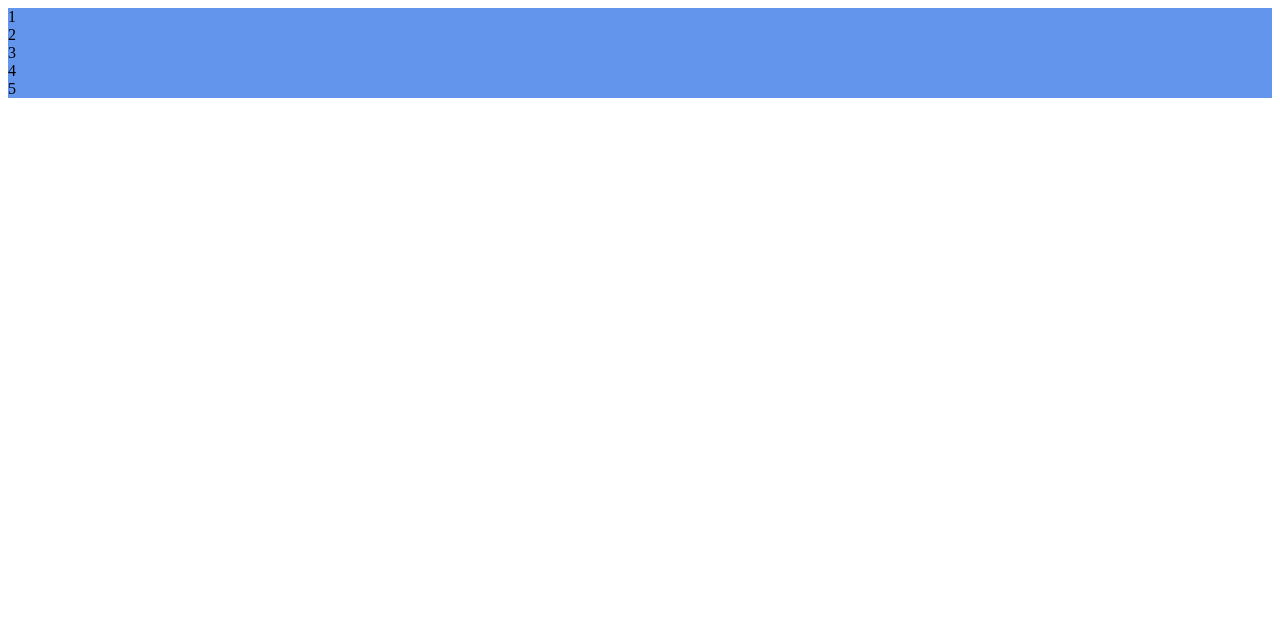
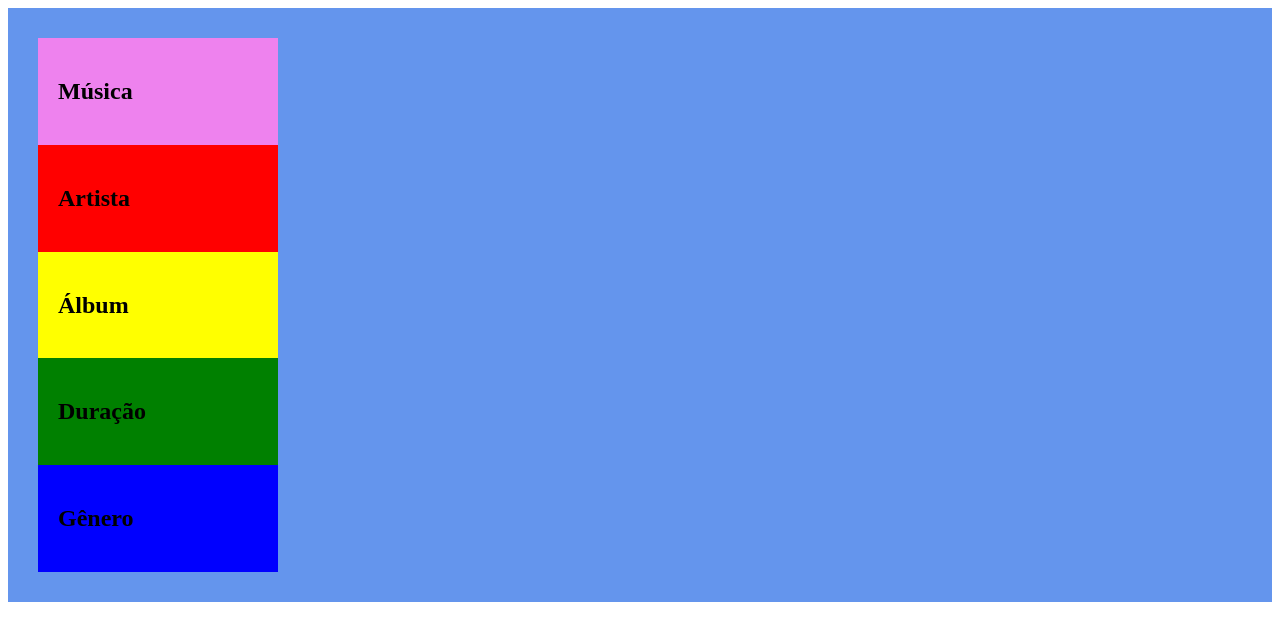
Before and after one commit to mlmbsofia/flexbox, a plain HTML site: page index.html in a window 1280 px wide. Drawn offline with Linux system fonts and the light colour scheme.

Commit message:
ládrimas

```diff
--- a/index.html
+++ b/index.html
@@ -13,11 +13,35 @@
 <body>
 
     <main class="container">
-       <div class="Bloco 1">1</div>
-       <div class="Bloco 2">2</div>
-       <div class="Bloco 3">3</div>
-       <div class="Bloco 4">4</div>
-       <div class="Bloco 5">5</div>
+       <div class="Album-1">
+        <div>
+            <h2>Música</h2>
+        </div>
+       </div>
+
+       <div class="Album-2">
+        <div>
+            <h2>Artista</h2>
+        </div>
+       </div>
+
+       <div class="Album-3">
+        <div>
+            <h2>Álbum</h2>
+        </div>
+       </div>
+
+       <div class="Album-4">
+        <div>
+            <h2>Duração</h2>
+        </div>
+       </div>
+
+       <div class="Album-5">
+        <div>
+            <h2>Gênero</h2>
+        </div>
+       </div>
     </main>
 
 </body>
--- a/style.css
+++ b/style.css
@@ -1,45 +1,63 @@
 .container {
 
     background-color: cornflowerblue;
-    dispaly-flex;
     justify-content: space-evenly;
-    flex-wrap: wrap;
+    padding: 30px;
+    flex-flow: row;
 
 
 
 }
 
-.Bloco-1 {
+.Album-1 {
 
-    color: violet;
+    background-color: violet;
     width: 200px;
     height: auto;
     padding: 20px;
-    display: flex;
+
+
 
 
 }
 
-.Bloco-2 {
+.Album-2 {
 
-    color: red;
+    background-color: red;
+    width: 200px;
+    height: auto;
+    padding: 20px;
+
+
 
 }
 
-.Bloco-3 {
+.Album-3 {
 
-    color: yellow;
+    background-color: yellow;
+    width: 200px;
+    height: auto;
+    padding: 20px;
+
 
 }
 
-.Bloco-4 {
+.Album-4 {
 
-    color: green;
+    background-color: green;
+    width: 200px;
+    height: auto;
+    padding: 20px;
+
 
 }
 
-.Bloco-5 {
+.Album-5 {
 
-    color: blue;
+    background-color: blue;
+    width: 200px;
+    height: auto;
+    padding: 20px;
+
 
 }
```
